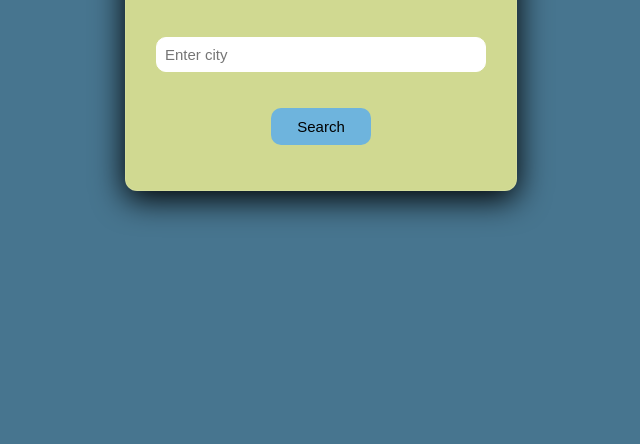
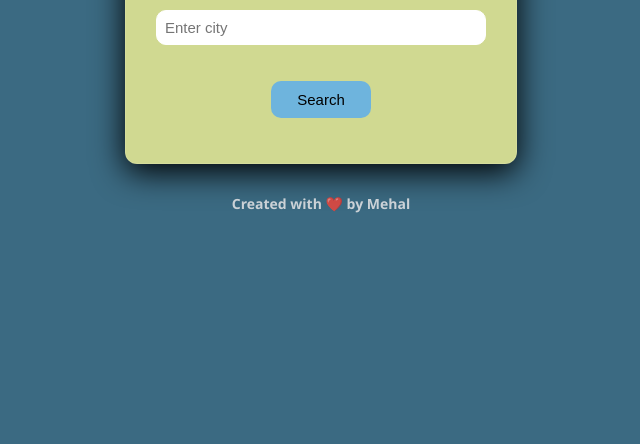
Before and after one commit to MeHalogen/SkyCast, a plain HTML site: page index.html in a window 1280 px wide. Shown: the part 356-800 px from the top of the page, without its empty margins (319-959 px from the left). Drawn offline with Linux system fonts and the light colour scheme.

Commit message:
Enhance UI and update README for SkyCast app
Improved the README with detailed instructions, features, and screenshots. Refactored index.html and style.css for better layout, added a footer, and introduced an app container for improved structure. Added new images to the appimages directory for UI assets.

```diff
--- a/index.html
+++ b/index.html
@@ -7,6 +7,7 @@
         <link rel="stylesheet" href="style.css">
     </head>
     <body>
+    <div class="app-container">
         <div id="weather-container">
             <h2>SkyCast</h2>
             <h3>Because everyday starts with the sky</h3>
@@ -21,6 +22,8 @@
             <div id="weather-info"></div>
             <div id="hourly-forecast"></div>
         </div>
-    </body>
+        <p class="footer">Created with ❤️ by Mehal</p>
+    </div>
+</body>
     <script src="script.js"></script>
 </html>
--- a/style.css
+++ b/style.css
@@ -48,13 +48,30 @@
     }
 }
 body {
-    background: rgb(71, 117, 143);
+    margin: 0;
+    height: 100vh;
+    display: flex;
+    justify-content: center;
+    align-items: center;
+    background-color: #3b6a82; /* your background */
+    flex-direction: column;
     font-family: 'Segoe UI', Tahoma, Geneva, Verdana, sans-serif;
+}
+
+.app-container {
     display: flex;
+    flex-direction: column;
     align-items: center;
-    justify-content: center;
-    height: 100vh;
-    margin: 0;
+}
+
+.footer {
+    margin-top: 30px;
+    font-size: 14px;
+    font-weight: bold;
+    color: #f1ededff;
+    text-align: center;
+    opacity: 0.8;
+    font-family: 'Segoe UI', Tahoma, Geneva, Verdana, sans-serif;
 }
 
 #weather-container {
```
Also changed, not shown: appimages/image copy 2.png (added), appimages/image copy 3.png (added), appimages/image copy.png (added), appimages/image.png (added), 1 other file.
